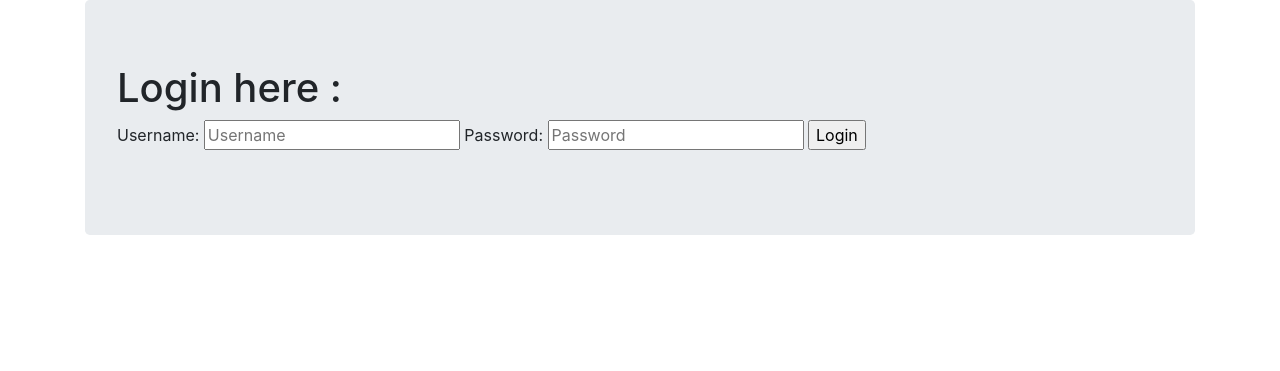
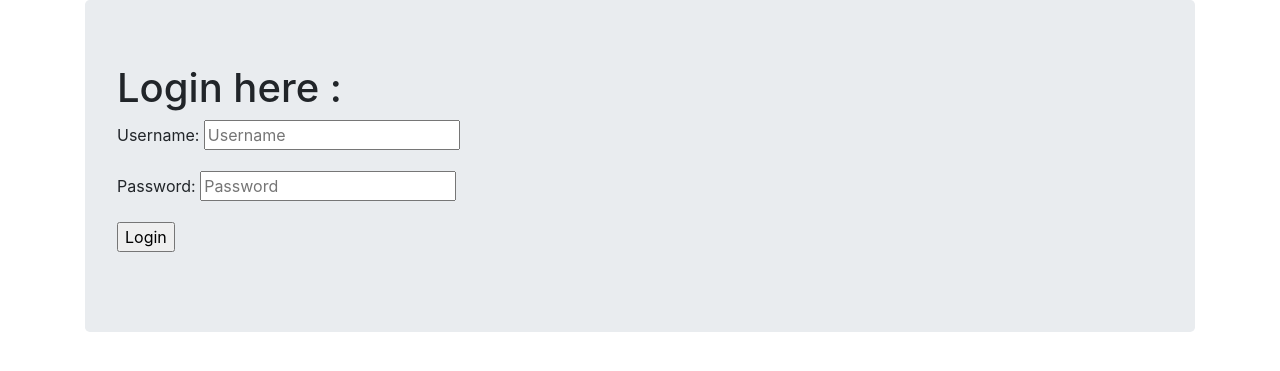
Before and after one commit to vishnu-trace/eGreen-Store, a Django app: page /login/ in a window 1280 px wide. Shown: the part 70-441 px from the top of the page. Run offline with Django 3.2, Linux system fonts and the light colour scheme; some libraries are stand-ins or nearby versions.

Commit message:
fixed typos -1

```diff
--- a/shop/templates/shop/login.html
+++ b/shop/templates/shop/login.html
@@ -9,10 +9,14 @@
         <form method="POST" class="form-group">
             {% csrf_token %}
             {# A more "HTML" way of creating the login form#}
-            <label for="username">Username:</label>
-            <input type="text" name="username" placeholder="Username">
-            <label for="password">Password:</label>
-            <input type="password" name="password" placeholder="Password">
+            <div class="form-group">
+                <label for="username">Username:</label>
+                <input type="text" name="username" placeholder="Username">
+            </div>
+            <div class="form-group">
+                <label for="password">Password:</label>
+                <input type="password" name="password" placeholder="Password">
+            </div>
             <input type="submit" name="" value="Login">
         </form>
     </div>
@@ -24,5 +28,6 @@
 
     }
 
+
 </script>
 {% endblock %}
```
